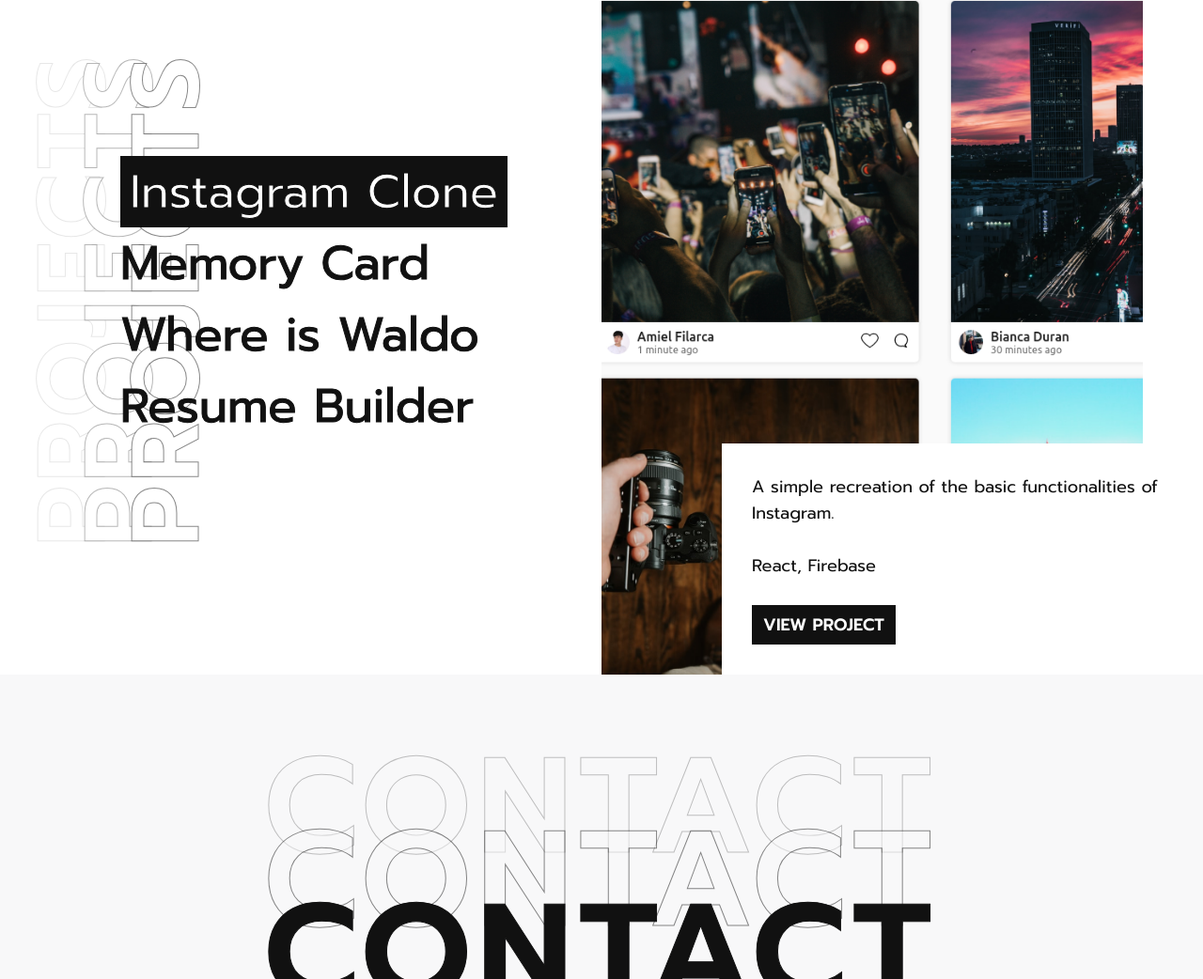
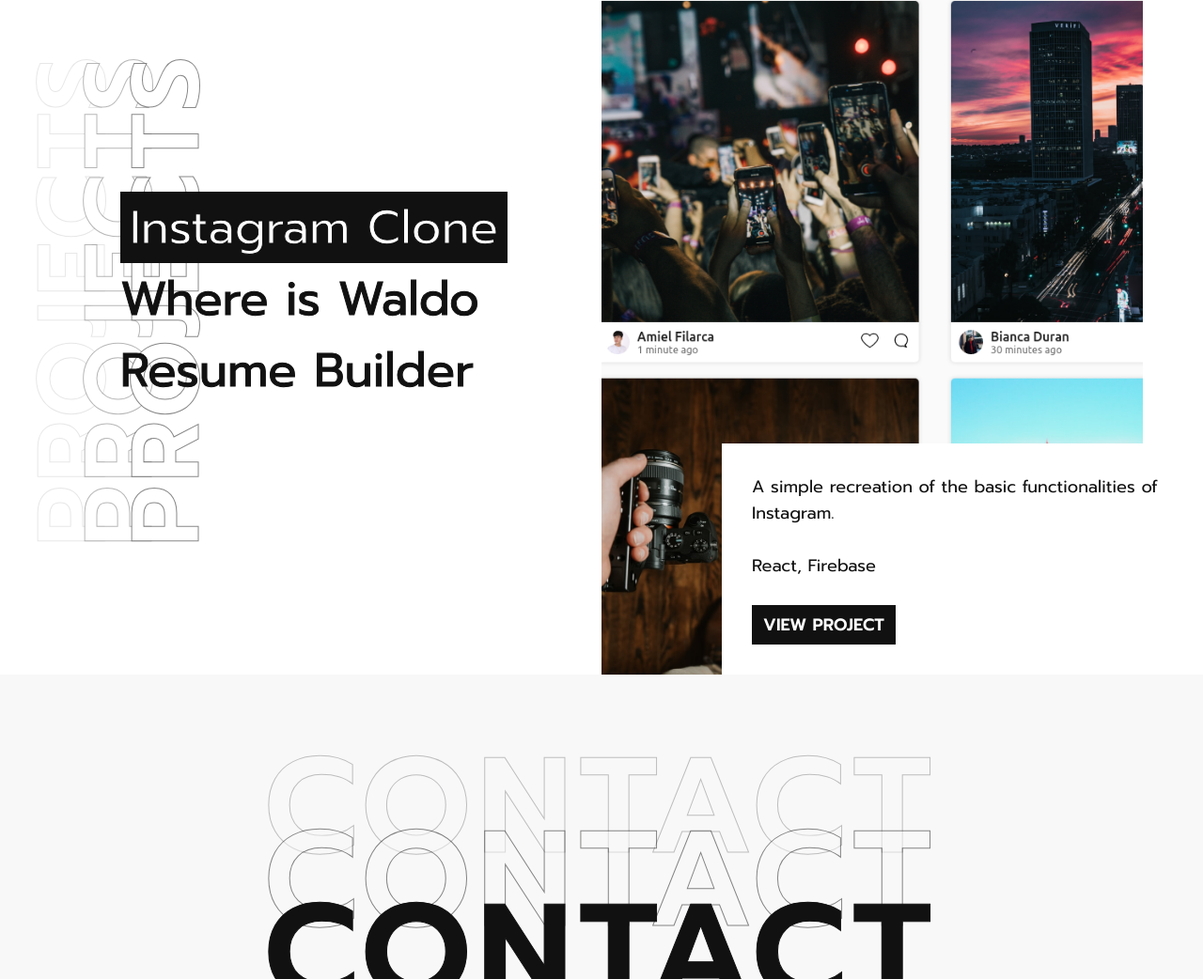
Before and after one commit to amielfilarca/amielfilarca.github.io, a Gatsby site: page / in a window 1280 px wide. Shown: the part 1682-2724 px from the top of the page at 94% size. Built offline with nearby package versions, Linux system fonts and the light colour scheme; Gatsby itself is replaced by a stand-in of ours.

Commit message:
removed memory-card project

```diff
--- a/src/projects.js
+++ b/src/projects.js
@@ -1,7 +1,6 @@
 import instagramClone from "./assets/instagram-clone.png"
 import resumeBuilder from "./assets/resume-builder.png"
 import whereIsWaldo from "./assets/where-is-waldo.png"
-import memoryCard from "./assets/memory-card.png"
 
 const projects = [
   {
@@ -15,14 +14,6 @@ const projects = [
   },
   {
     id: 2,
-    image: memoryCard,
-    name: "Memory Card",
-    description: "A memory game using Artifact cards.",
-    tools: "React, Gatsby",
-    link: "https://amielfilarca.github.io/memory-card/",
-  },
-  {
-    id: 3,
     image: whereIsWaldo,
     name: "Where is Waldo",
     description:
@@ -31,7 +22,7 @@ const projects = [
     link: "https://amielfilarca.github.io/where-is-waldo",
   },
   {
-    id: 4,
+    id: 3,
     image: resumeBuilder,
     name: "Resume Builder",
     description: "Generates a resume that is downloadable in PDF format.",
```
